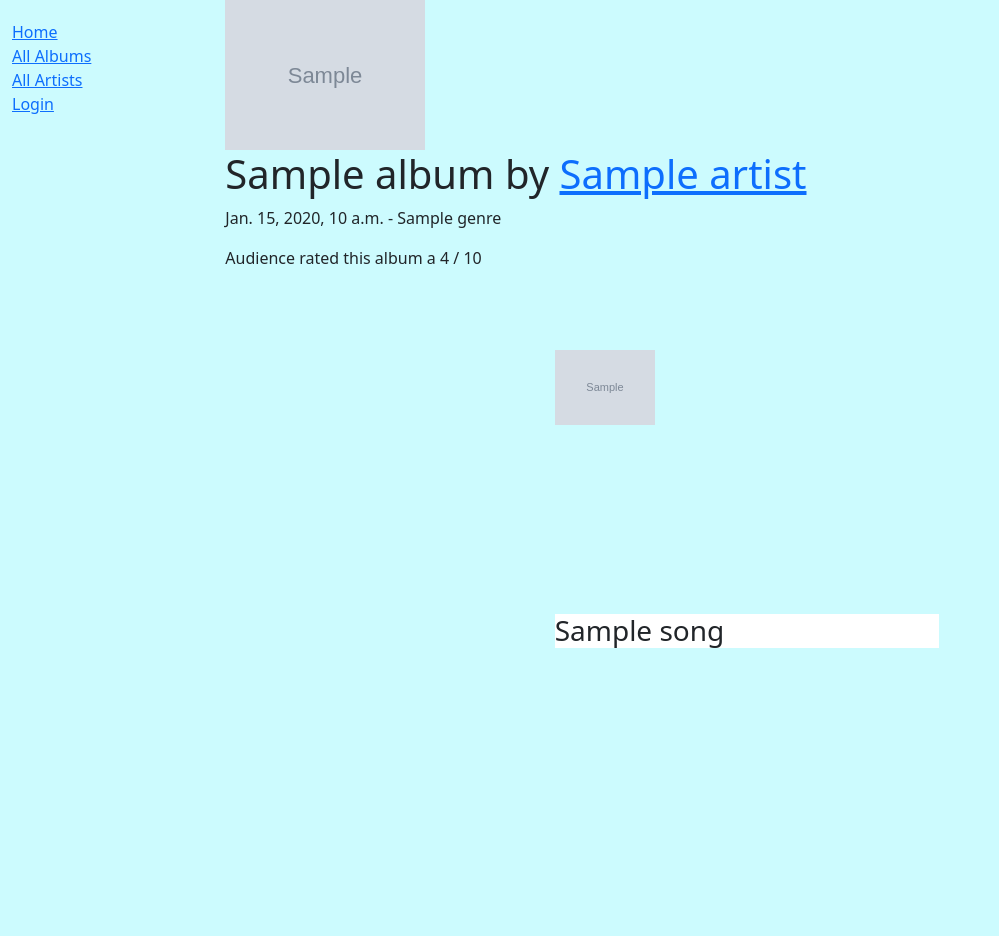
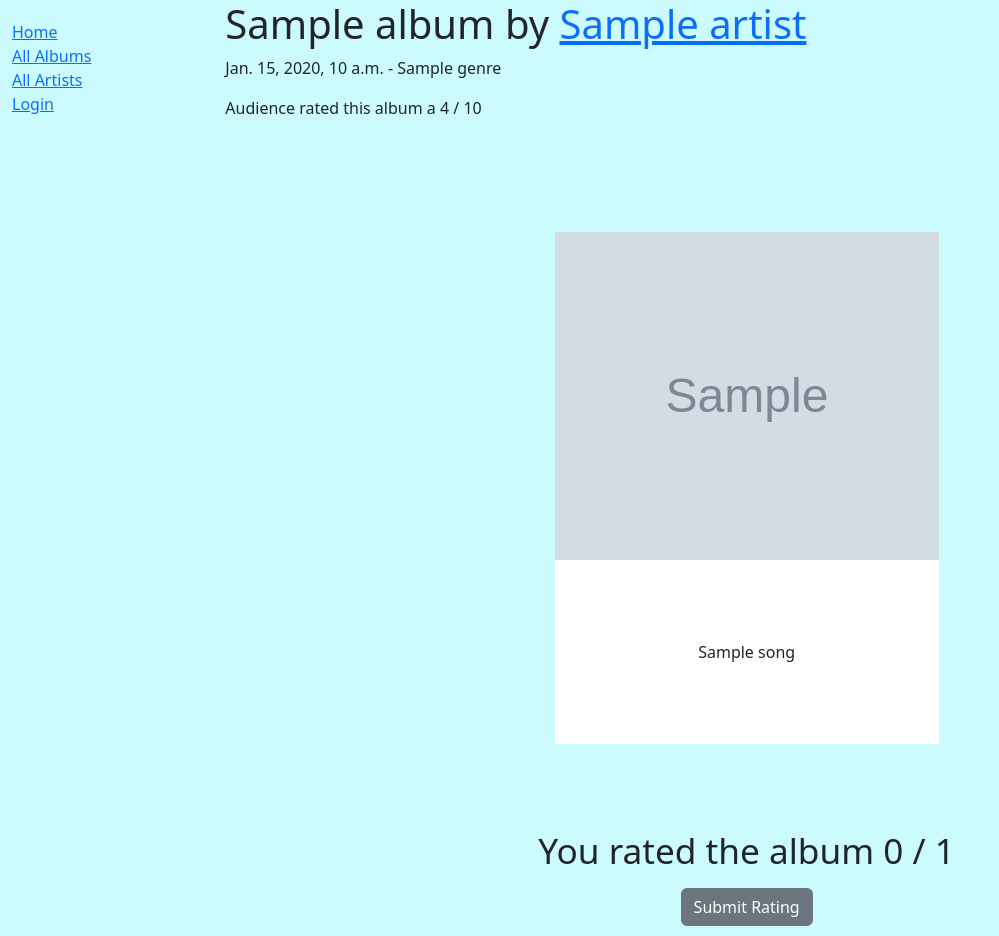
Before and after one commit to siddhantrao23/mango, a Django app: template mango/rating/templates/rating/user_album_rating.html in a window 1280 px wide. Shown: the whole page, without its empty margins (0-999 px from the left). Before the commit the page ends 648 px from the top, so only its background shows below. Run offline with Django 3.2, Linux system fonts and the light colour scheme; the template is opened without the code that fills it: most values are stand-ins (such as "Sample title", 1, 10 or a date in 2020); grey boxes marked "Sample" are stand-in pictures.

Commit message:
add user rating capability

```diff
--- a/mango/rating/admin.py
+++ b/mango/rating/admin.py
@@ -1,10 +1,10 @@
 from django.contrib import admin
-from .models import Album, Song, Artist, Genre, UserSongRating
+from .models import Album, Song, Artist, Genre, UserAlbumRating
 
 # Register your models here.
 admin.site.register(Song)
 admin.site.register(Genre)
-admin.site.register(UserSongRating)
+admin.site.register(UserAlbumRating)
 
 
 class SongInline(admin.TabularInline):
--- a/mango/rating/static/css/styles.css
+++ b/mango/rating/static/css/styles.css
@@ -24,9 +24,14 @@ body {
   background: #ccfbfe;
 }
 
+.header {
+  height: 6rem;
+}
+
 .swipe__container {
+  overflow: hidden;
   position: relative;
-  overflow: hidden;
+  height: 50rem;
   user-select: none;
 }
 
@@ -47,14 +52,14 @@ body {
   transform-origin: 50% 100%;
 }
 
-.swipe__card.reset {
+.reset {
   transition: transform 0.3s;
   transform: translateX(0) !important;
+}
 
-  .swipe--cards_choise {
+.reset.swipe__choice {
   transition: opacity 0.3s;
   opacity: 0 !important;
-  }
 }
 
 .swipe__card.inactive {
@@ -62,61 +67,31 @@ body {
 }
 
 .swipe__card.to-left {
-  transform: translateX(-30rem) rotate(-30deg) !
+  transform: translateX(-30rem) rotate(-30deg) !important;
 }
 
 .swipe__card.to-right {
-  transform: translateX(30rem) rotate(30deg) !
+  transform: translateX(30rem) rotate(30deg) !important;
 }
 
 .swipe__card.below {
   z-index: 1;
+  opacity: 0;
 }
 
 .top {
   height: 20.5rem;
-  padding-top: 4rem;
-}
-
-.purple {
-  background: purple;
-}
-.blue {
-  background: blue;
-}
-.indigo {
-  background: indigo;
-}
-.cyan {
-  background: cyan;
-}
-.lime {
-  background: lime;
-}
-.brown {
-  background: brown;
-}
-
-.swipe__card.img {
-  overflow: hidden;
-  width: 10rem;
-  height: 10rem;
-  margin: 0 auto 1.5rem;
-  border-radius: 50%;
-  border: 0.5rem solid #ffffff;
-  background-image: url('//s3-us-west-2.amazonaws.com/s.cdpn.io/142996/profile/profile-512_5.jpg');
-  background-size: cover;
 }
 
 .btm {
-  height: 11.5;
+  height: 11.5rem;
   background: white;
 }
 
-.swipe__card.h3 {
+.text {
   text-align: center;
-  font-size: 2.2rem;
-  line-height: 11.5;
+  font-size: 1rem;
+  line-height: 11.5rem;
 }
 
 .swipe__choice {
@@ -126,8 +101,14 @@ body {
   width: 100%;
   height: 100%;
   opacity: 0;
+}
 
-  :before {
+.top img {
+  width: 100%;
+  height: 100%;
+}
+
+.swipe__choice::before {
   content: "";
   position: absolute;
   left: 50%;
@@ -140,7 +121,7 @@ body {
   box-shadow: -2rem -3rem #fff, 2rem -3rem #fff;
 }
 
-  :after {
+.swipe__choice::after {
   content: "";
   position: absolute;
   left: 50%;
@@ -153,7 +134,6 @@ body {
   border-top-left-radius: 1.5rem;
   border-top-right-radius: 1.5rem;
 }
-}
 
 .m__reject {
   background: maroon;
@@ -161,10 +141,10 @@ body {
 
 .m__like {
   background: green;
+}
 
-  :after {
+.m__like::after {
   transform: scaleY(-1);
-  }
 }
 
 .swipe__drag {
@@ -176,3 +156,8 @@ body {
   height: 100%;
   cursor: grab;
 }
+
+.rating {
+  text-align: center;
+  font-size: 2.2rem;
+}
--- a/mango/rating/static/js/script.js
+++ b/mango/rating/static/js/script.js
@@ -1,115 +1,90 @@
+$(document).ready(function() {
+
   var animating = false;
   var cardsCounter = 0;
-  var numOfCards = document.querySelectorAll('.swipe__card').length / 2;
+  var numOfCards = document.querySelectorAll('.swipe__card').length;
   var decisionVal = 80;
   var pullDeltaX = 0;
   var deg = 0;
-  var card, cardReject, cardLike;
+  var $card, $cardReject, $cardLike;
 
   function pullChange() {
     animating = true;
     deg = pullDeltaX / 10;
-    card.style.transform = `translateX(${pullDeltaX}px) rotate(${deg}deg)`;
+    $card.css("transform", "translateX("+ pullDeltaX +"px) rotate("+ deg +"deg)");
 
     var opacity = pullDeltaX / 100;
     var rejectOpacity = (opacity >= 0) ? 0 : Math.abs(opacity);
     var likeOpacity = (opacity <= 0) ? 0 : opacity;
-    cardReject.style.opacity = rejectOpacity;
-    cardLike.style.opacity = likeOpacity;
+    $cardReject.css("opacity", rejectOpacity);
+    $cardLike.css("opacity", likeOpacity);
   };
 
   function release() {
 
     if (pullDeltaX >= decisionVal) {
-      card.classList.add("to-right");
+      $card.addClass("to-right liked");
+      var curr = $(".user__rating").text();
+      $(".user__rating").text(Number(curr) + 1);
     } else if (pullDeltaX <= -decisionVal) {
-      card.classList.add("to-left");
+      $card.addClass("to-left disliked");
     }
 
     if (Math.abs(pullDeltaX) >= decisionVal) {
-      card.classList.add("inactive");
+      $card.addClass("inactive");
 
       setTimeout(function() {
-        card.classList.add("below");
-        card.classList.remove("inactive", "to-left", "to-right");
+        $card.addClass("below").removeClass("inactive to-left to-right");
         cardsCounter++;
         if (cardsCounter === numOfCards) {
-          cardsCounter = 0;
-          document.querySelectorAll(".swipe__card").forEach(function(card) {
-            card.classList.remove("below");
-          });
+          showSubmitButton();
         }
       }, 300);
     }
 
     if (Math.abs(pullDeltaX) < decisionVal) {
-      card.classList.add("reset");
+      $card.addClass("reset");
+    }
+
+    function showSubmitButton() {
+      $(document).off("mousedown touchstart");
+      $("#rating-form").show();
     }
 
     setTimeout(function() {
-      card.style.transform = "";
-      card.classList.remove("reset");
-      document.querySelectorAll(".swipe__choice", card).forEach(function(choice) {
-        choice.style.opacity = "";
-      });
+      $card.attr("style", "").removeClass("reset")
+        .find(".swipe__choice").attr("style", "");
 
       pullDeltaX = 0;
       animating = false;
     }, 300);
   };
 
-  document.addEventListener("mousedown", function(e) {
-    if (e.target.closest('.swipe__card:not(.inactive)')) {
+  $(document).on("mousedown touchstart", ".swipe__card:not(.inactive)", function(e) {
     if (animating) return;
 
-      card = e.target.closest('.swipe__card');
-      cardReject = card.querySelector(".swipe__choice.m--reject");
-      cardLike = card.querySelector(".swipe__choice.m--like");
-      var startX = e.pageX;
+    $card = $(this);
+    $cardReject = $(".swipe__choice.m__reject", $card);
+    $cardLike = $(".swipe__choice.m__like", $card);
+    var startX =  e.pageX || e.originalEvent.touches[0].pageX;
 
-      function moveHandler(e) {
-        var x = e.pageX;
+    $(document).on("mousemove touchmove", function(e) {
+      var x = e.pageX || e.originalEvent.touches[0].pageX;
       pullDeltaX = (x - startX);
       if (!pullDeltaX) return;
       pullChange();
-      }
+    });
 
-      function upHandler() {
-        document.removeEventListener("mousemove", moveHandler);
-        document.removeEventListener("mouseup", upHandler);
+    $(document).on("mouseup touchend", function() {
+      $(document).off("mousemove touchmove mouseup touchend");
       if (!pullDeltaX) return; // prevents from rapid click events
       release();
-      }
-
-      document.addEventListener("mousemove", moveHandler);
-      document.addEventListener("mouseup", upHandler);
-    }
+    });
   });
 
-  document.addEventListener("touchstart", function(e) {
-    if (e.target.closest('.swipe__card:not(.inactive)')) {
-      if (animating) return;
+  $("#submit-rating-button").on("click", function() {
+    var curr = $(".user__rating").text();
+    $("#rating-input").val(curr);
+  });
 
-      card = e.target.closest('.swipe__card');
-      cardReject = card.querySelector(".swipe__choice.m--reject");
-      cardLike = card.querySelector(".swipe__choice.m--like");
-      var startX = e.touches[0].pageX;
-
-      function moveHandler(e) {
-        var x = e.touches[0].pageX;
-        pullDeltaX = (x - startX);
-        if (!pullDeltaX) return;
-        pullChange();
-      }
-
-      function upHandler() {
-        document.removeEventListener("touchmove", moveHandler);
-        document.removeEventListener("touchend", upHandler);
-        if (!pullDeltaX) return; // prevents from rapid click events
-        release();
-      }
-
-      document.addEventListener("touchmove", moveHandler);
-      document.addEventListener("touchend", upHandler);
-    }
 });
--- a/mango/rating/templates/rating/album_list.html
+++ b/mango/rating/templates/rating/album_list.html
@@ -6,8 +6,10 @@
 <ul>
     {% for album in album_list %}
     <li>
-        <img src="{{ album.album_cover.url }} " width=200>
-        <a href="{{ album.get_absolute_url }}">{{ album.title }} by {{ album.artist }}</a>
+        <a href="{{ album.get_absolute_url }}">
+            <img src="{{ album.album_cover.url }} " width=200>
+            {{ album.title }} by {{ album.artist }}
+        </a>
     </li>
     {% endfor %}
 </ul>
--- a/mango/rating/templates/rating/user_album_rating.html
+++ b/mango/rating/templates/rating/user_album_rating.html
@@ -3,23 +3,22 @@
 {% load static %}
 
 {% block content %}
-<img src="{{ album.album_cover.url }} " width=200>
 <h1>{{ album.title }} by <a href=" {% url 'artist-detail' album.artist.id %}">{{ album.artist }}</a></h1>
 <p>{{ album.release_date }} - {{ album.genre.all|join:", " }}<p>
-
 {% if album.rating %}
 <p>Audience rated this album a {{ album.rating }} / 10</p>
 {% endif %}
 
 <div class="swipe__container">
+    <div class="header"></div>
     <div class="swipe__cards">
-        {% for song in album.song_set.all %}
+        {% for song in album.song_set.all reversed %}
         <div class="swipe__card">
             <div class="top">
-                <img src="{{ album.album_cover.url }} " width=100>
+                <img src="{{ album.album_cover.url }} ">
             </div>
             <div class="btm">
-                <h3>{{ song.title }}</h3>
+                <div class="text">{{ song.title }}</div>
             </div>
             <div class="swipe__choice m__reject"></div>
             <div class="swipe__choice m__like"></div>
@@ -27,6 +26,17 @@
         </div>
         {% endfor %}
     </div>
+    <div class="rating">
+        You rated the album <span class="user__rating">0</span> / {{ album.song_set.count }}
+        <form id="rating-form" action="{% url "submit-ratings" %}" method="post" >
+            <input type="hidden" name="csrfmiddlewaretoken" value="{{ csrf_token }}">
+            <input type="hidden" name="user" value="{{ user.id }}">
+            <input type="hidden" name="album" value="{{ album.id }}">
+            <input type="hidden" name="rating" id="rating-input">
+            <button type="submit" id="submit-rating-button" class="btn btn-secondary">Submit Rating</button>
+        </form>
+    </div>
 </div>
+<script src="https://ajax.googleapis.com/ajax/libs/jquery/3.7.1/jquery.min.js"></script>
 <script src="{% static 'js/script.js' %}" type="text/javascript"></script>
 {% endblock content %}
--- a/mango/rating/urls.py
+++ b/mango/rating/urls.py
@@ -7,6 +7,7 @@ from .views import (
     ArtistListView,
     SongDetailView,
     index,
+    submit_ratings,
 )
 
 urlpatterns = [
@@ -17,4 +18,5 @@ urlpatterns = [
     path("artists/", ArtistListView.as_view(), name="artists"),
     path("artists/<int:pk>", ArtistDetailView.as_view(), name="artist-detail"),
     path("songs/<int:pk>", SongDetailView.as_view(), name="songs-detail"),
+    path("submit-ratings/", submit_ratings, name="submit-ratings"),
 ]
```
Also changed, not shown: mango/rating/models.py (+9 -3 lines), mango/rating/views.py (+30 -3 lines), mango/rating/migrations/0006_remove_usersongrating_song_usersongrating_album_and_more.py (added), mango/rating/migrations/0007_remove_usersongrating_liked.py (added), mango/rating/migrations/0008_rename_usersongrating_useralbumrating.py (added), mango/rating/migrations/0009_album_num_ratings.py (added). Lines whose indentation alone changed are shown as unchanged.
